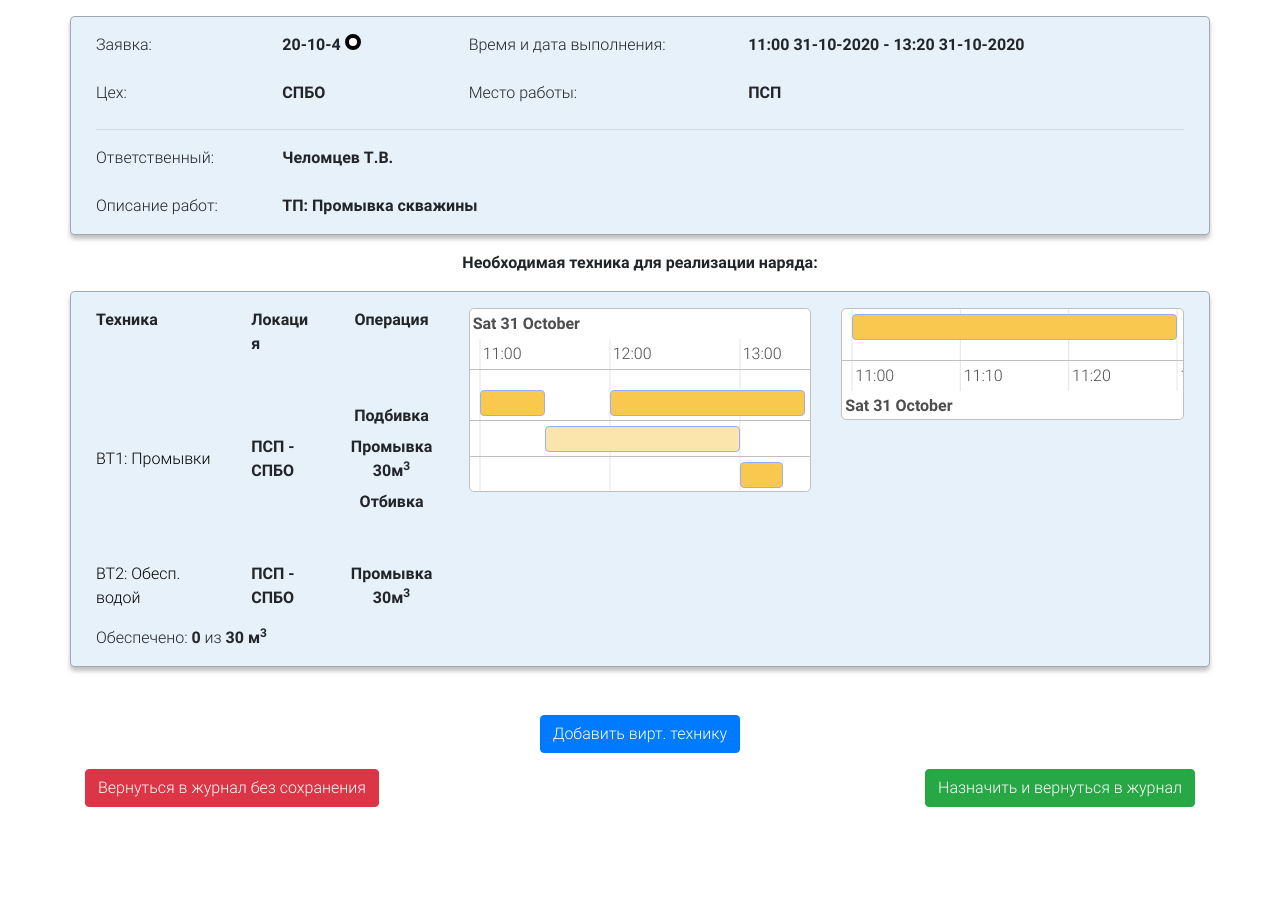
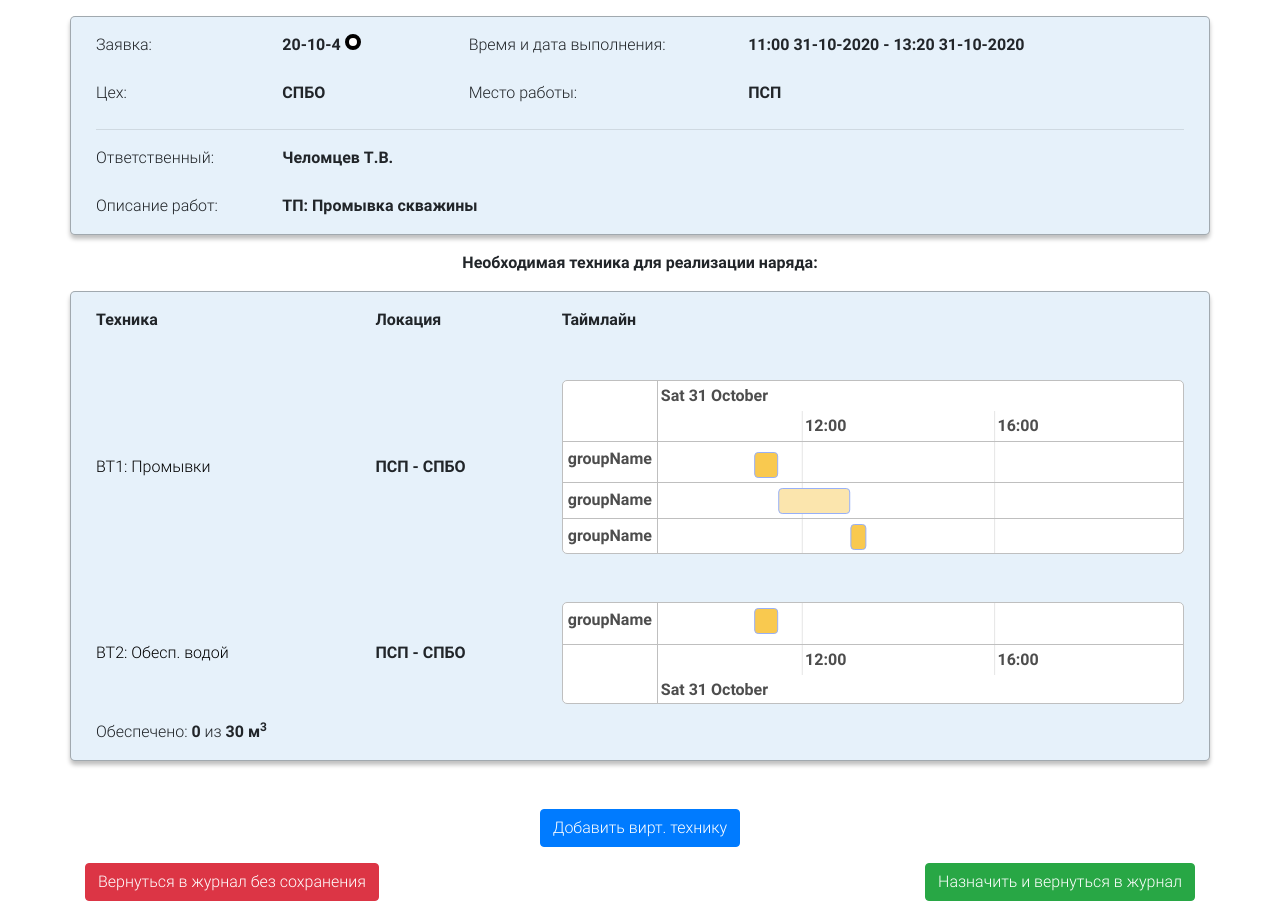
Before and after one commit to Sea-Serpent-Squad/SSS-Project, a plain HTML site: page frontend/second_page.html in a window 1280 px wide. Before the commit the page ends 819 px from the top, so only its background shows below. Drawn offline with Linux system fonts and the light colour scheme.

Commit message:
Немного доработаны таймлайны
1. Название операций убраны с прежнего места и встроены в названия групп в таймлайне;
2. Для каждой ВТ - свой таймлайн;
3. Изначальный диапазон для таймлайна - с 9 утра до 20 вечера;
4. И еще там по мелочи.

```diff
--- a/frontend/css/style.css
+++ b/frontend/css/style.css
@@ -312,6 +312,12 @@ select {
     background-color: rgba(243, 156, 157, 1) !important;
 }
 
+.vis-item.transparent
+{
+    background-color: transparent !important;
+    border-color: transparent !important;
+}
+
 .vis-item.work
 {
     background-color: rgba(150, 236, 121, 1) !important;
--- a/frontend/js/Timeline/Timeline.js
+++ b/frontend/js/Timeline/Timeline.js
@@ -1,35 +1,44 @@
 // - Таймлайн класс для добавления на div таймлайна
 // - Потом от него все элементы отнаследуем, добавим общие методы html
-class DOMElement
-{
+class DOMElement {
     constructor(id) {
-        this.id = document.getElementById(id)
+        this.id = document.getElementById(id);
     }
 
-    show()
-    {
-        this.id.style.display = ''
+    show() {
+        this.id.style.display = '';
     }
 
-    hide()
-    {
-        this.id.style.display = 'none'
+    hide() {
+        this.id.style.display = 'none';
     }
 }
 
-class Timeline extends DOMElement
-{
+class Timeline extends DOMElement {
     // - Собираем переданные значения в массив для DataSet
-    formDataSet(date, timeIntervals)
-    {
-        let timeLines = []
-        timeIntervals.forEach(element =>
-        {
-            timeLines.push({id: element['id'], group: element['group'], className: element['className'], content:'',
-            start: vis.moment.utc(new Date(`${date}T${element['start']}`)), end: vis.moment.utc(new Date(`${date}T${element['end']}`))})
+    formDataSet(date, timeIntervals) {
+        let timeLines = [];
+        // это невидимый элемент, чтобы изначально таймлайн открывался с диапазоном 9:00 до 20:00
+        timeIntervals.push({
+            id: 666,
+            group: 1,
+            className: 'transparent',
+            start: '09:00',
+            end: '20:00'
+        });
+        // а теперь проходим по массиву из аргумента функции
+        timeIntervals.forEach(element => {
+            timeLines.push({
+                id: element['id'],
+                group: element['group'],
+                className: element['className'],
+                content: '',
+                start: vis.moment.utc(new Date(`${date}T${element['start']}`)),
+                end: vis.moment.utc(new Date(`${date}T${element['end']}`))
+            });
         })
 
-        return timeLines
+        return timeLines;
     }
     // - div = название элемента (прим., timeline1)
     // - date = дата (гггг-мм-дд), когда производится выполнение работ (прим., 2020-10-31)
@@ -37,51 +46,62 @@ class Timeline extends DOMElement
     // - orientation = ориентация у даты таймлайна, которая отображается над, под таймлайном, или не отображается вообще ('top','bottom','none' соответственно)
     // - min max считается автоматически из первого значения и устанавливают во сколько начинается рабочий день (31.10.2020 - 8:00 - 31.10.2020 - 20:00)
     constructor(div,
-                date,
-                timeIntervals,
-                orientation = 'top'
+        date,
+        timeIntervals,
+        orientation = 'top'
     ) {
-        super(div)
+        super(div);
         this.items = new vis.DataSet(this.formDataSet(date, timeIntervals));
 
         let set = new Set();
         timeIntervals.forEach(element => {
-            if (!set.has(element['group'])) set.add(element['group'])
+            if (!set.has(element['group'])) set.add(element['group']);
         });
-        let array = []
-        for (const element of set) array.push({id:element, content:''})
+        let array = [];
+        for (const element of set) array.push({
+            id: element,
+            content: 'groupName'
+        });
         this.groups = new vis.DataSet(array);
 
-        this.timeline = new vis.Timeline(this.id, null, { orientation: orientation, min: new Date(`${date}T09:00`), max: new Date(`${date}T20:00`)} );
-        this.update()
+        this.timeline = new vis.Timeline(this.id, null, {
+            stack: false,
+            zoomMin: 600000,
+            stackSubgroups: true,
+            orientation: orientation,
+            min: new Date(`${date}T09:00`),
+            max: new Date(`${date}T20:00`)
+        });
+        this.update();
     }
 
     // - Добавление элементов
     // - Группу нужно добавить, поэтому пересортируем имеющееся и добавим новую группу
-    addItem(date, item)
-    {
+    addItem(date, item) {
         let check = function (array, element) {
             for (const value of array) {
-                if (value['id'] === element) return false
+                if (value['id'] === element) return false;
             }
-            return true
+            return true;
         }
 
-        if (check(this.groups.get(), item['group'])){
-        let arr = [...this.groups.get(), { id: item['group'], content:''}].sort((a,b)=> a.id - b.id).slice()
-        this.groups.clear();
-        arr.forEach(element=>this.groups.add(element)) }
-        this.items.add(this.formDataSet(date, [item])[0])
+        if (check(this.groups.get(), item['group'])) {
+            let arr = [...this.groups.get(), {
+                id: item['group'],
+                content: ''
+            }].sort((a, b) => a.id - b.id).slice();
+            this.groups.clear();
+            arr.forEach(element => this.groups.add(element));
+        }
+        this.items.add(this.formDataSet(date, [item])[0]);
     }
 
-    update()
-    {
-        this.timeline.setGroups(this.groups)
-        this.timeline.setItems(this.items)
+    update() {
+        this.timeline.setGroups(this.groups);
+        this.timeline.setItems(this.items);
     }
 
-    addGroup(group)
-    {
-        this.groups.add(group)
+    addGroup(group) {
+        this.groups.add(group);
     }
 }
--- a/frontend/js/script.js
+++ b/frontend/js/script.js
@@ -1,10 +1,9 @@
 // пройдемся во всей виртуальной технике и привяжем реакцию на событие, т.е сделаем, чтобы при нажатии на вирт. технику она выделялась кружком (selected vehicle)
 // и соответственно выделение снималось, когда нажали на другую вирт. технику (или на ту же самую еще один раз)
 
-let timeline1, timeline2
+let timeline1, timeline2;
 
-function prepareCollapse()
-{
+function prepareCollapse() {
     document.querySelectorAll(".virt-vehicle").forEach((elem) => {
         // при клике скрываем текущий открытый блок div collapse
         $(elem).on('click', () => {
@@ -13,11 +12,15 @@ function prepareCollapse()
         // выделяем кружком и блокируем нажатия на ссылки пока не раскроется блок с настоящ. техникой
         $(elem.getAttribute("href")).on('show.bs.collapse', () => {
             elem.children[0].classList.add("selected");
-            document.querySelectorAll(".virt-vehicle").forEach((elem) => { elem.classList.add("no-link") });
+            document.querySelectorAll(".virt-vehicle").forEach((elem) => {
+                elem.classList.add("no-link")
+            });
         });
         // как только раскрылся, включаем ссылки обратно
         $(elem.getAttribute("href")).on('shown.bs.collapse', () => {
-            document.querySelectorAll(".virt-vehicle").forEach((elem) => { elem.classList.remove("no-link") });
+            document.querySelectorAll(".virt-vehicle").forEach((elem) => {
+                elem.classList.remove("no-link")
+            });
         });
         // убираем кружок при закрытии блока с техникой
         $(elem.getAttribute("href")).on('hide.bs.collapse', () => {
@@ -26,19 +29,23 @@ function prepareCollapse()
     });
 }
 
-function vehicleChoice()
-{
+function vehicleChoice() {
     let arr = Array.from(document.querySelector("#list-of-free-vehicles-1").children);
     arr.forEach((elem) => {
         elem.children[0].addEventListener('click', () => {
             let veh = document.querySelector('a[href="#vehicle1"]');
             veh.children[1].innerText = elem.children[0].innerText;
-            veh.parentElement.children[2].insertAdjacentHTML('afterbegin',"Дорога<br>");
             veh.classList.add("text-primary");
             let driver_row = veh.parentElement.nextElementSibling;
             driver_row.classList.remove("disabled");
             /* Вставка таймлайна с дорогой*/
-            timeline.addItem('2020-10-31',{ id: 5, group: 0, className: 'drive', start:'10:00', end: '10:59' })
+            timeline.addItem('2020-10-31', {
+                id: 5,
+                group: 0,
+                className: 'drive',
+                start: '10:00',
+                end: '10:59'
+            })
             veh.click();
         });
     });
@@ -48,8 +55,7 @@ function vehicleChoice()
 let vehicleCount = 2;
 
 // эта функция привязывает добавление новой вирт. техники к кнопке
-function addNewVehicle()
-{
+function addNewVehicle() {
     document.getElementById("btn-create").addEventListener('click', () => {
         // закрываем открытый блок collapse
         $('.collapse.show').collapse('hide');
@@ -62,15 +68,15 @@ function addNewVehicle()
         let vehicleName = newRow.children[0];
         let vehiclePlace = newRow.children[1];
         let vehicleOper = newRow.children[2];
-        vehicleName.setAttribute("href","#vehicle" + (++vehicleCount));
+        vehicleName.setAttribute("href", "#vehicle" + (++vehicleCount));
         vehicleName.children[1].innerHTML = "ВТ" + vehicleCount + ": Сгенерированная техника";
         vehiclePlace.innerHTML = "unknown place";
         vehicleOper.innerHTML = "unknown operation";
-        list.insertBefore(newRow,list.lastElementChild);
+        list.insertBefore(newRow, list.lastElementChild);
         let collapseList = document.getElementById("collapse-list-of-vehicles");
         let newCollapse = document.createElement("div");
         newCollapse.className = "collapse";
-        newCollapse.setAttribute("id","vehicle" + vehicleCount);
+        newCollapse.setAttribute("id", "vehicle" + vehicleCount);
         newCollapse.innerHTML = collapseList.children[0].innerHTML;
         newCollapse.children[0].innerText = "Невиртуальная сгенерированная техника №" + vehicleCount;
         collapseList.appendChild(newCollapse);
@@ -78,17 +84,14 @@ function addNewVehicle()
     });
 }
 
-
-// 3 мусор
 function op_mp() {
     if (confirm("Вы точно хотите вернуться на главную страницу без сохранения результата?"))
-    window.open("main_page.html", "_self")
+        window.open("main_page.html", "_self");
 }
 
 function op_save() {
-    window.open("main_page.html", "_self")
+    window.open("main_page.html", "_self");
 }
-
 
 function nextMsg() {
     if (messages.length == 0) {
@@ -104,23 +107,43 @@ var messages = [
 
 // как только документ прогрузится вызвать эти функции
 $(document).ready(() => {
-    document.getElementById('to_mp').addEventListener('click',()=>op_mp());
-    document.getElementById('add_save').addEventListener('click',()=>nextMsg());
+    document.getElementById('to_mp').addEventListener('click', () => op_mp());
+    document.getElementById('add_save').addEventListener('click', () => nextMsg());
     prepareCollapse();
     addNewVehicle();
     vehicleChoice();
     // - Добавим таймлайн
 
-    timeline = new Timeline('timeline1', '2020-10-31',[
-        { id: 1, group: 1, className: 'bold rounded', start: '11:00',   end:'11:30' },
-        { id: 4, group: 1, className: 'bold rounded', start: '12:00',   end:'13:30' },
-        { id: 2, group: 2, className: 'normal rounded', start: '11:30', end: '13:00' },
-        { id: 3, group: 3, className: 'bold rounded', start:'13:00',    end: '13:20' }
-    ])
+    timeline = new Timeline('timeline1', '2020-10-31', [{
+            id: 1,
+            group: 1,
+            className: 'bold rounded',
+            start: '11:00',
+            end: '11:30'
+        },
+        {
+            id: 2,
+            group: 2,
+            className: 'normal rounded',
+            start: '11:30',
+            end: '13:00'
+        },
+        {
+            id: 3,
+            group: 3,
+            className: 'bold rounded',
+            start: '13:00',
+            end: '13:20'
+        }
+    ]);
 
 
-    timeline2 = new Timeline('timeline2', '2020-10-31',[
-        { id: 1, group: 1, className: 'bold rounded', start: '11:00',   end:'11:30' }
-    ], 'bottom')
+    timeline2 = new Timeline('timeline2', '2020-10-31', [{
+        id: 1,
+        group: 1,
+        className: 'bold rounded',
+        start: '11:00',
+        end: '11:30'
+    }], 'bottom');
 
 });
--- a/frontend/second_page.html
+++ b/frontend/second_page.html
@@ -53,18 +53,18 @@
             <!-- Список с виртуальной техникой -->
             <div id="virt-list-of-vehicles" class="col">
                 <dl class="row">
-                    <div class="col-5 font-weight-bold">Техника</div>
-                    <div class="col-3 font-weight-bold">Локация</div>
-                    <div class="col text-center font-weight-bold">Операция</div>
+                    <div class="col-3 font-weight-bold">Техника</div>
+                    <div class="col-2 font-weight-bold">Локация</div>
+                    <div class="col-7 font-weight-bold">Таймлайн</div>
                 </dl>
                 <dl class="row mt-5" >
-                    <a class="virt-vehicle col-5 m-auto" data-toggle="collapse" role="button" href="#vehicle1"><span></span><span>ВТ1: Промывки</span></a>
-                    <dd class="col-3 m-auto">ПСП - СПБО</dd>
-                    <dd class="col text-center m-auto">Подбивка<br>Промывка 30м<sup>3</sup><br>Отбивка</dd>
+                    <a class="virt-vehicle col-3 m-auto" data-toggle="collapse" role="button" href="#vehicle1"><span></span><span>ВТ1: Промывки</span></a>
+                    <dd class="col-2 m-auto">ПСП - СПБО</dd>
+                    <dd class="col-7 m-auto" id="timeline1"></dd>
                 </dl>
                 <dl class="row mt-5 disabled">
-                    <div class="col-5 font-weight-bold">Исполнитель</div>
-                    <dd class="col-3">
+                    <div class="col-3 font-weight-bold">Исполнитель</div>
+                    <dd class="col-2">
                         <select class="custom-select mr-sm-2 text-center" id="inlineFormCustomSelects1" >
                             <option value="1">М3-1</option>
                             <option value="2">М3-2</option>
@@ -74,17 +74,14 @@
                     </dd>
                 </dl>
                 <dl class="row mt-5">
-                    <a class="virt-vehicle col-5 m-auto" data-toggle="collapse" role="button" href="#vehicle2"><span></span><span>ВТ2: Обесп. водой</span></a>
-                    <dd class="col-3 m-auto">ПСП - СПБО</dd>
-                    <dd class="col text-center m-auto">Промывка 30м<sup>3</sup></dd>
+                    <a class="virt-vehicle col-3 m-auto" data-toggle="collapse" role="button" href="#vehicle2"><span></span><span>ВТ2: Обесп. водой</span></a>
+                    <dd class="col-2 m-auto">ПСП - СПБО</dd>
+                    <dd class="col-7 m-auto" id="timeline2"></dd>
                 </dl>
                 <p>Обеспечено: <b>0</b> из <b>30 м<sup>3</sup></b></p>
 
             </div>
-            <!-- Таймлайн -->
-            <div class="col" id="timeline1"></div>
-            <div class="col" id="timeline2"></div>
-
+            <!-- Таймлайны -->
 
         </dl>
 
```
